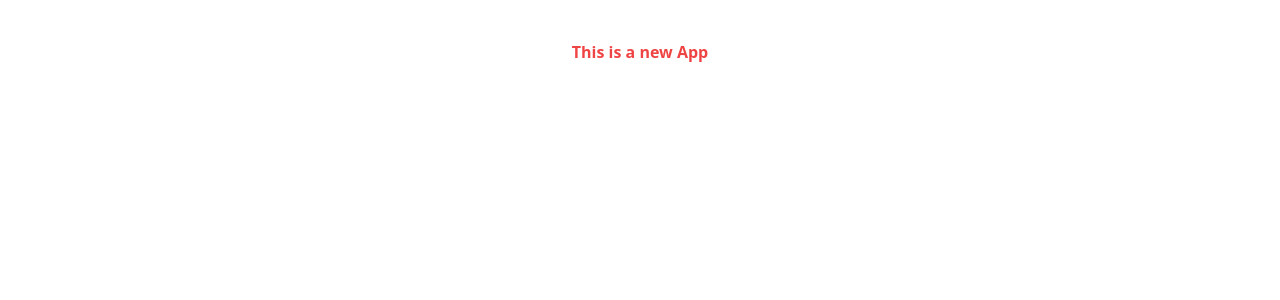
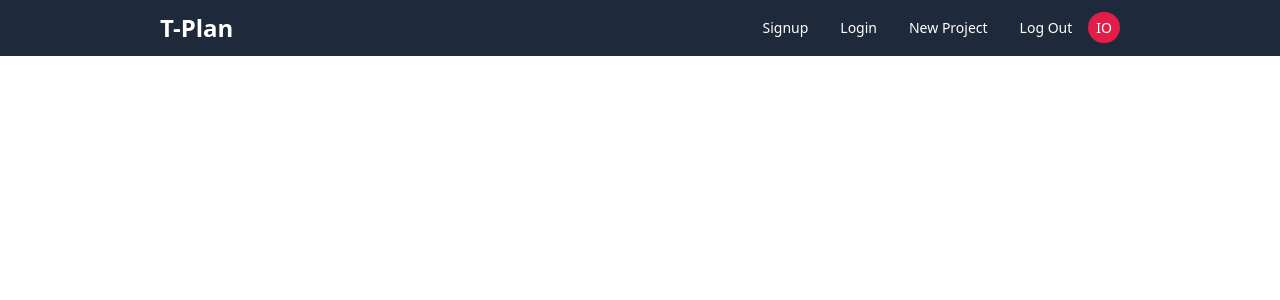
Before and after one commit to O-tega/React-mini-Dashboard, a React (Create React App) app: page / in a window 1280 px wide. Shown: the top 300 px of the page. Built offline with nearby package versions, Linux system fonts and the light colour scheme.

Commit message:
Navbar Created

```diff
--- a/src/App.js
+++ b/src/App.js
@@ -1,9 +1,12 @@
 import React from 'react';
+import Navbar from './components/layouts/Navbar';
 import './index.css';
 
 const App =()=>{
   return(
-    <div className='text-center font-bold text-red-500 py-10'>This is a new App</div>
+    <div>
+      <Navbar />
+    </div>
   )
 }
 
--- a/src/components/layouts/Navbar.js
+++ b/src/components/layouts/Navbar.js
@@ -0,0 +1,24 @@
+import React from 'react'
+import { Link } from 'react-router-dom'
+import SignedInLinks from './SignedInLinks'
+import SignedOutLinks from './SignedOutLinks'
+
+
+const Navbar = ()=>{
+    return (
+        <nav className='w-full bg-slate-800'>
+            <div className='flex justify-center'>
+                <div className='w-3/4 flex justify-between items-center py-3 text-white'>
+                    <Link to='/' className='font-bold text-2xl'>T-Plan</Link>
+                    <div className='flex'>
+                        <SignedOutLinks/>
+                        <SignedInLinks/>
+                    </div>
+                </div>
+            </div>
+
+        </nav>
+    )
+}
+
+export default Navbar
--- a/src/components/layouts/SignedInLinks.js
+++ b/src/components/layouts/SignedInLinks.js
@@ -0,0 +1,17 @@
+import React from 'react'
+import { NavLink } from 'react-router-dom'
+
+const SignedInLinks =()=>{
+    return(
+        <div>
+            <ul className='text-white text-sm flex'>
+                <li><NavLink to='#' className='sil'>New Project</NavLink></li>
+                <li><NavLink to='#' className='sil'>Log Out</NavLink></li>
+                <li><NavLink to='#' className='sil rounded-full bg-rose-600 font-medium hover:bg-rose-700 py-1.5 px-2'>IO</NavLink></li>
+            </ul>
+        </div>
+    )
+}
+
+
+export default SignedInLinks
--- a/src/components/layouts/SignedOutLinks.js
+++ b/src/components/layouts/SignedOutLinks.js
@@ -0,0 +1,16 @@
+import React from 'react'
+import { NavLink } from 'react-router-dom'
+
+const SignedOutLinks =()=>{
+    return(
+        <div>
+            <ul className='text-white text-sm flex'>
+                <li><NavLink to='#' className='sil'>Signup</NavLink></li>
+                <li><NavLink to='#' className='sil'>Login</NavLink></li>
+            </ul>
+        </div>
+    )
+}
+
+
+export default SignedOutLinks
--- a/src/index.css
+++ b/src/index.css
@@ -1,3 +1,10 @@
 @tailwind base;
 @tailwind components;
 @tailwind utilities;
+
+
+@layer components{
+    .sil{
+        @apply px-4
+    }
+}
```
